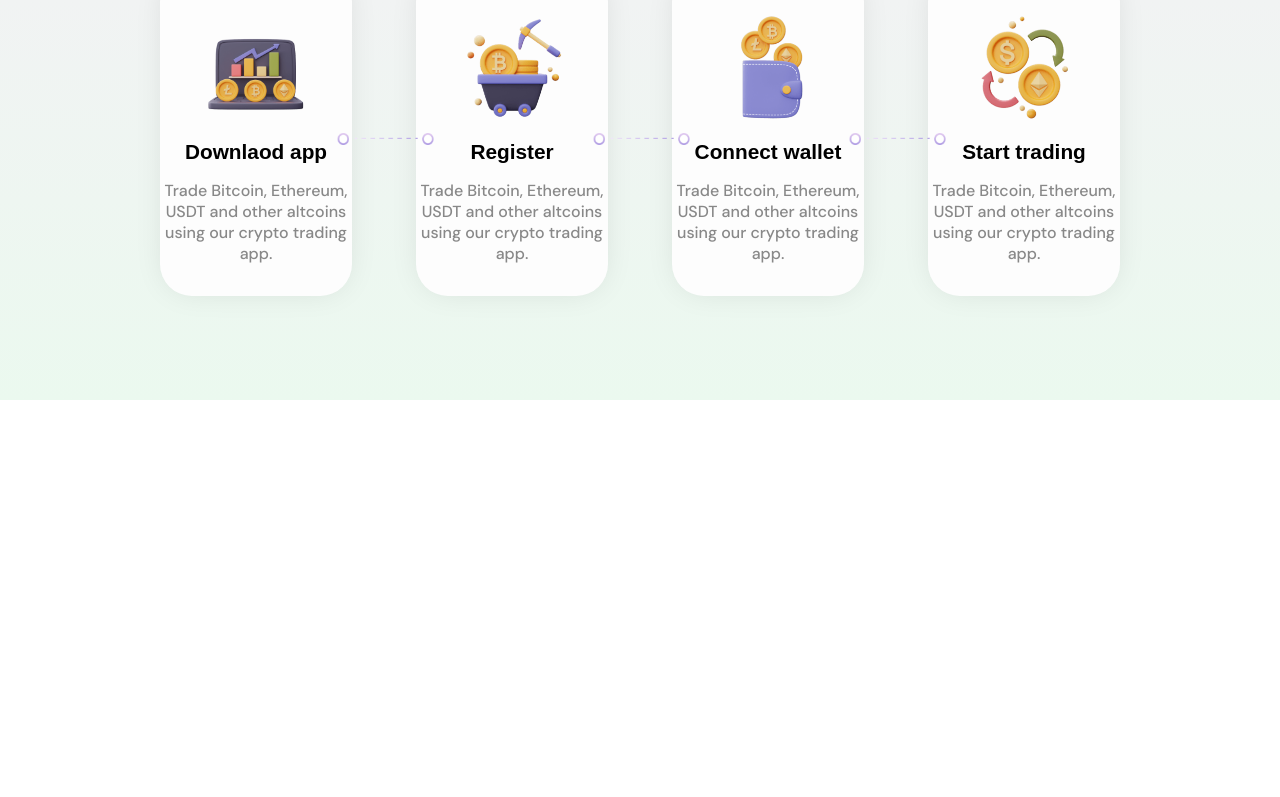
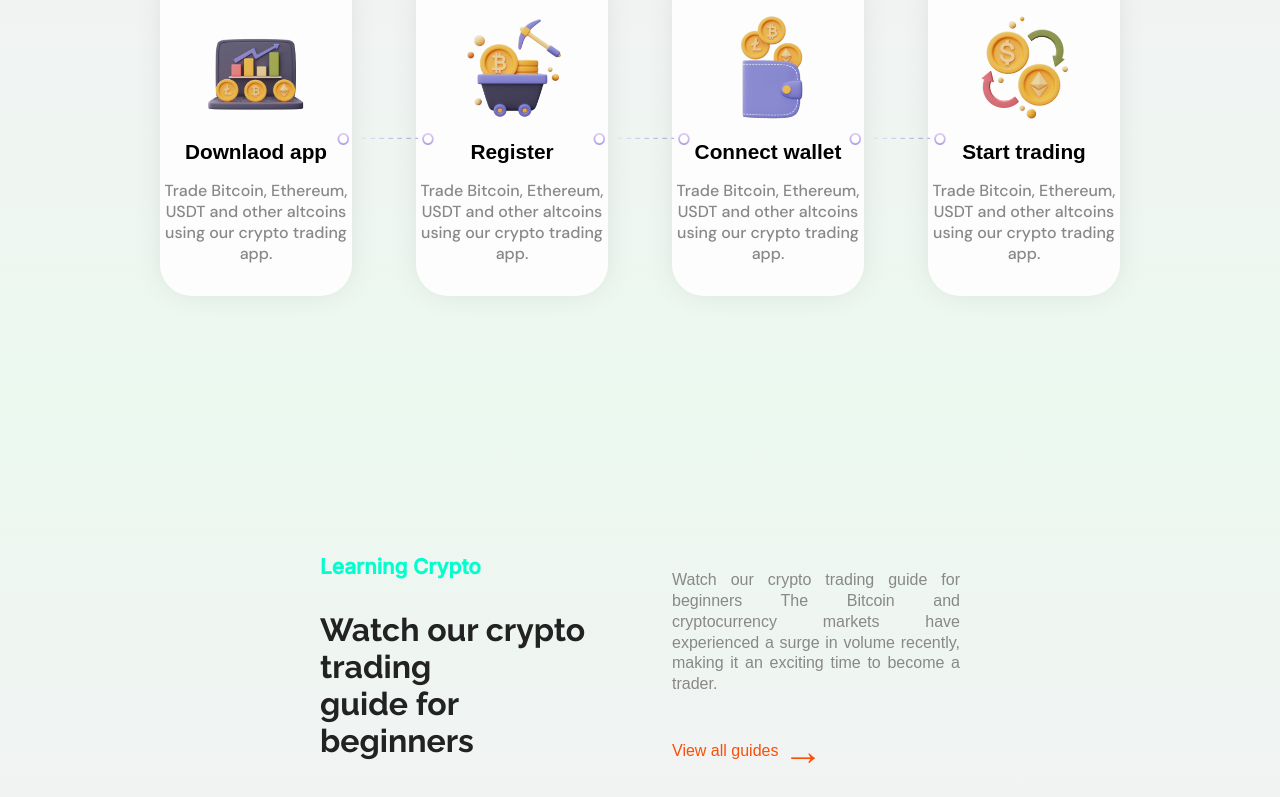
Before and after one commit to Ahura-del/crypto, a React (Create React App) app: page / in a window 1280 px wide. Shown: the part 2000-2797 px from the top of the page. Before the commit the page ends 2400 px from the top, so only its background shows below. Built offline with nearby package versions, Linux system fonts and the light colour scheme.

Commit message:
create learning section and set animation for body

```diff
--- a/src/Components/Landing/Header/Header.js
+++ b/src/Components/Landing/Header/Header.js
@@ -29,20 +29,20 @@ const Header = () => {
           <div className="navList">
             <ul>
               <li>
-                <a className="active">Home</a>
+                <a className="active" href="#">Home</a>
                 {/* <NavLink exact activeClassName="active" to='#' >Home</NavLink> */}
               </li>
               <li>
-                <a>Features</a>
+                <a href="#features">Features</a>
 
                 {/* <NavLink  activeClassName="active" to='#' >Features</NavLink> */}
               </li>
               <li>
-                <a>Learning</a>
+                <a href="#learning">Learning</a>
                 {/* <NavLink  activeClassName="active"  to='#'>Learning</NavLink> */}
               </li>
               <li>
-                <a>Testemonial</a>
+                <a>Download</a>
 
                 {/* <NavLink  activeClassName="active" to='#' >Testemonial</NavLink> */}
               </li>
--- a/src/Components/Landing/Header/header.scss
+++ b/src/Components/Landing/Header/header.scss
@@ -23,7 +23,7 @@ header {
       background: rgba(255, 255, 255, 0.72);
       backdrop-filter: saturate(180%) blur(20px);
       border-radius: 2rem;
-      padding: 2rem 0;
+      padding: 1.8rem 0;
       position: fixed;
       z-index: 3;
       top: 0;
--- a/src/Components/Landing/Main/Main.js
+++ b/src/Components/Landing/Main/Main.js
@@ -8,16 +8,17 @@ import trade from "../../../Assets/img/earning-trading.png";
 import line from "../../../Assets/img/line-c-step-300x36.png";
 import icon1 from "../../../Assets/img/app03r34.png";
 import icon2 from "../../../Assets/img/mining.png";
-
 import icon3 from "../../../Assets/img/crypto-wallet.png";
 import icon4 from "../../../Assets/img/crypto-trading.png";
+import bgCoin from "../../../Assets/img/bg-coin.png";
+import playBtn from "../../../Assets/img/play-button.svg";
 
 import "./main.scss";
 const Main = () => {
   return (
     <main>
       {/* info */}
-      <section className="info">
+      <section id="info">
         <div className="container info-container">
           <div className="info-img">
             <img src={garph} alt="graph" className="graph" />
@@ -81,7 +82,7 @@ const Main = () => {
         </div>
       </section>
       {/* feuters */}
-      <section className="features">
+      <section id="features">
         <div className="features-container container">
           <h2>Features</h2>
           <h3>How it works?</h3>
@@ -153,6 +154,38 @@ const Main = () => {
           </div>
         </div>
       </section>
+
+      {/* learning */}
+      <section id="learning">
+        <div className="container learning-container">
+          <div className="learning-text">
+            <div className="learning-heading">
+              <h2>Learning Crypto</h2>
+              <h3>
+                Watch our crypto trading
+                <br />
+                guide for beginners
+              </h3>
+            </div>
+            <div className="learning-content">
+              <p>
+                Watch our crypto trading guide for beginners The Bitcoin and
+                cryptocurrency markets have experienced a surge in volume
+                recently, making it an exciting time to become a trader.
+              </p>
+              <a href="#">
+                View all guides <span>&#8594;</span>
+              </a>
+            </div>
+          </div>
+          <div className="learning-video">
+            <img src={bgCoin} alt="crypto video" className="video-bg" />
+            <span className="play-btn" onClick={() => alert("hi")}>
+              <img src={playBtn} alt="" />
+            </span>
+          </div>
+        </div>
+      </section>
     </main>
   );
 };
--- a/src/Components/Landing/Main/main.scss
+++ b/src/Components/Landing/Main/main.scss
@@ -6,7 +6,7 @@ main {
     margin: 0 auto;
   }
   //info
-  .info {
+  #info {
     height: 100vh;
     background: linear-gradient(#ebf9ef, #f7edf7);
 
@@ -38,19 +38,19 @@ main {
       }
       .info-content {
         flex: 1 1 50%;
-        h2 {
-          font-size: $headingSize;
-          font-weight: $headingWeight;
-          color: $heading;
-          font-family: $InterFont;
-        }
-        h3 {
-          color: $dark;
-          font-size: $titleSize;
-          padding: 2rem 0;
-          font-weight: $titleWeight;
-          font-family: $RalFont;
-        }
+        // h2 {
+        //   font-size: $headingSize;
+        //   font-weight: $headingWeight;
+        //   color: $heading;
+        //   font-family: $InterFont;
+        // }
+        // h3 {
+        //   color: $dark;
+        //   font-size: $titleSize;
+        //   padding: 2rem 0;
+        //   font-weight: $titleWeight;
+        //   font-family: $RalFont;
+        // }
         p {
           font-size: 1.5rem;
           line-height: 1.6;
@@ -112,7 +112,7 @@ main {
   }
 
   //feuters
-  .features {
+  #features {
     width: 100%;
     height: 100vh;
     background: linear-gradient(#f7edf7, #ebf9ef);
@@ -122,19 +122,19 @@ main {
       // align-content: center;
       justify-content: center;
       text-align: center;
-      h2 {
-        font-size: $headingSize;
-        font-weight: $headingWeight;
-        font-family: $InterFont;
-        color: $heading;
-      }
-      h3 {
-        color: $dark;
-        font-size: $titleSize;
-        padding: 2rem 0;
-        font-weight: $titleWeight;
-        font-family: $RalFont;
-      }
+      // h2 {
+      //   font-size: $headingSize;
+      //   font-weight: $headingWeight;
+      //   font-family: $InterFont;
+      //   color: $heading;
+      // }
+      // h3 {
+      //   color: $dark;
+      //   font-size: $titleSize;
+      //   padding: 2rem 0;
+      //   font-weight: $titleWeight;
+      //   font-family: $RalFont;
+      // }
       p {
         font-family: $DmFont;
         font-size: $pSize;
@@ -183,6 +183,87 @@ main {
       }
     }
   }
+
+  #learning {
+    width: 100%;
+    height: 100vh;
+    background: linear-gradient(#ebf9ef, #f7edf7);
+    .learning-container {
+      padding-top: 10rem;
+      width: 50% !important;
+      display: flex;
+      align-items: center;
+      flex-direction: column;
+      justify-content: center;
+      .learning-text {
+        margin-bottom: 2rem;
+        display: flex;
+        text-align: left;
+        justify-content: space-between;
+        flex-wrap: wrap;
+        .learning-heading {
+          // flex-grow: 2;
+          flex-basis: 45%;
+          h3 {
+            font-size: 2rem;
+          }
+        }
+
+        .learning-content {
+          // flex-grow: 1;
+          flex-basis: 45%;
+          display: flex;
+          flex-wrap: wrap;
+          align-content: space-around;
+          p {
+            font-size: 1rem;
+            line-height: 1.3;
+            color: $pGray;
+            text-align: justify;
+          }
+          a {
+            font-size: 1rem;
+            // line-height: 1.3;
+            color: $btn;
+            vertical-align: middle;
+
+            // text-align: justify;
+            span {
+              vertical-align: middle;
+              font-size: 2.5rem;
+              font-weight: 900;
+            }
+          }
+        }
+      }
+      .learning-video {
+        width: 100%;
+        display: flex;
+        // height: 65%;
+        // text-align: center;
+        justify-content: center;
+        position: relative;
+        .video-bg {
+          width: 90%;
+          // height: auto;
+          border-radius: 2rem;
+        }
+        .play-btn {
+          position: absolute;
+          top: 50%;
+          z-index: 2;
+          animation: beat 1.2s ease-in-out infinite;
+          width: 15%;
+          height: 15%;
+          cursor: pointer;
+          img {
+            width: 100%;
+            height: 100%;
+          }
+        }
+      }
+    }
+  }
 }
 
 @keyframes crypto {
@@ -193,3 +274,31 @@ main {
     transform: translateY(-50px);
   }
 }
+
+@keyframes beat
+{
+  0%
+  {
+    transform: scale( .75 );
+  }
+  20%
+  {
+    transform: scale( 1 );
+  }
+  40%
+  {
+    transform: scale( .75 );
+  }
+  60%
+  {
+    transform: scale( 1 );
+  }
+  80%
+  {
+    transform: scale( .75 );
+  }
+  100%
+  {
+    transform: scale( .75 );
+  }
+}
--- a/src/index.scss
+++ b/src/index.scss
@@ -1,11 +1,14 @@
 
 
+@use "./style/abstracts" as *;
 
 html ,body,* {
   margin: 0;
   padding: 0;
   font-family: sans-serif;
   box-sizing: border-box;
+  animation: startUp 1s ease-in-out;
+  scroll-behavior: smooth;
   // font-size: 62.5%;
 }
 
@@ -21,5 +24,28 @@ img{
   pointer-events: none;
 }
 
+h2{
+  font-size: $headingSize;
+  font-weight: $headingWeight;
+  color: $heading;
+  font-family: $InterFont;
+}
+h3{
+  color: $dark;
+          font-size: $titleSize;
+          padding: 2rem 0;
+          font-weight: $titleWeight;
+          font-family: $RalFont;
+}
 /* font-family: 'DM Sans', sans-serif;
 font-family: 'Raleway', sans-serif; */
+
+
+@keyframes startUp {
+  from{
+    opacity: 0;
+  }
+  to{
+    opacity: 1;
+  }
+}
```
Also changed, not shown: src/Assets/img/bg-coin.png (renamed from src/Assets/img/golden-coin-with-ethereum-dollar-sign-balance-scalebusiness-finance-currency-exchange-conceptcryptocurrencyblockchain-technologyminimal-style3d-rendering-1.png), src/Assets/img/play-button.svg (added).
